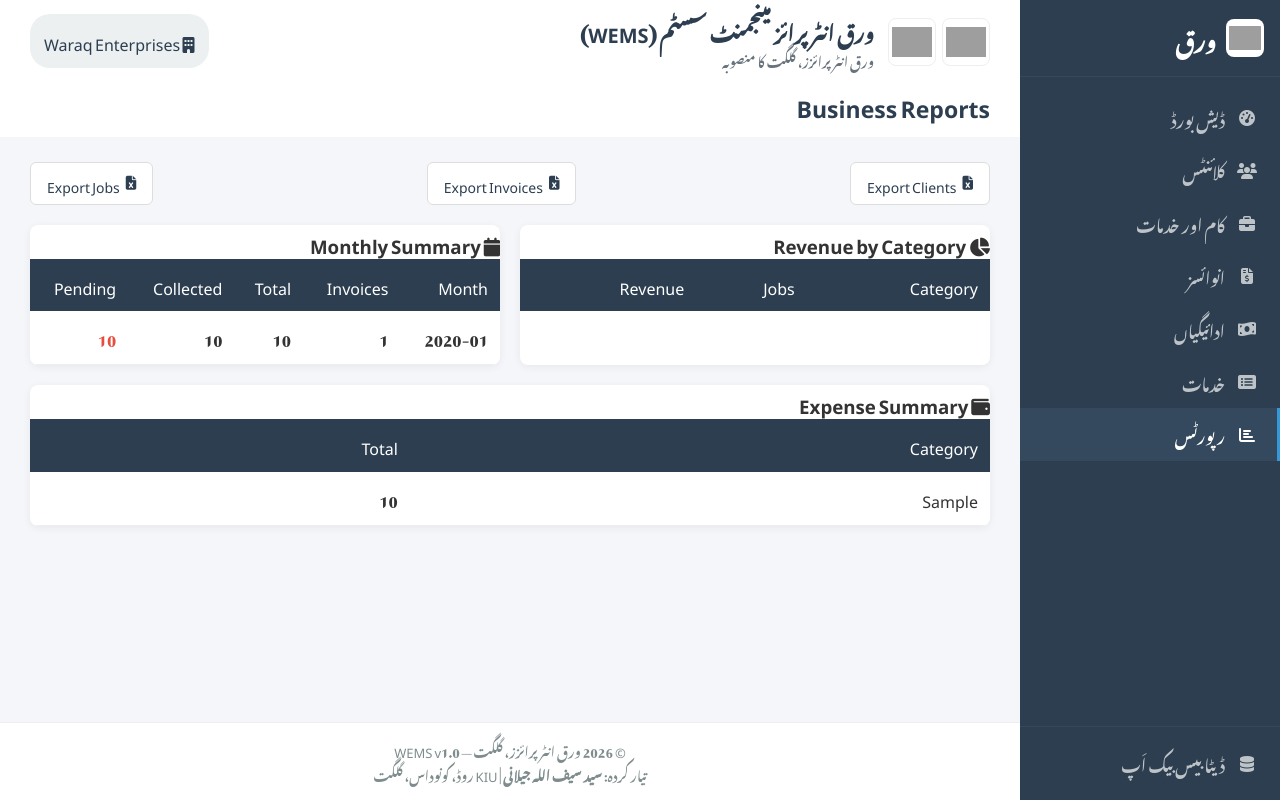
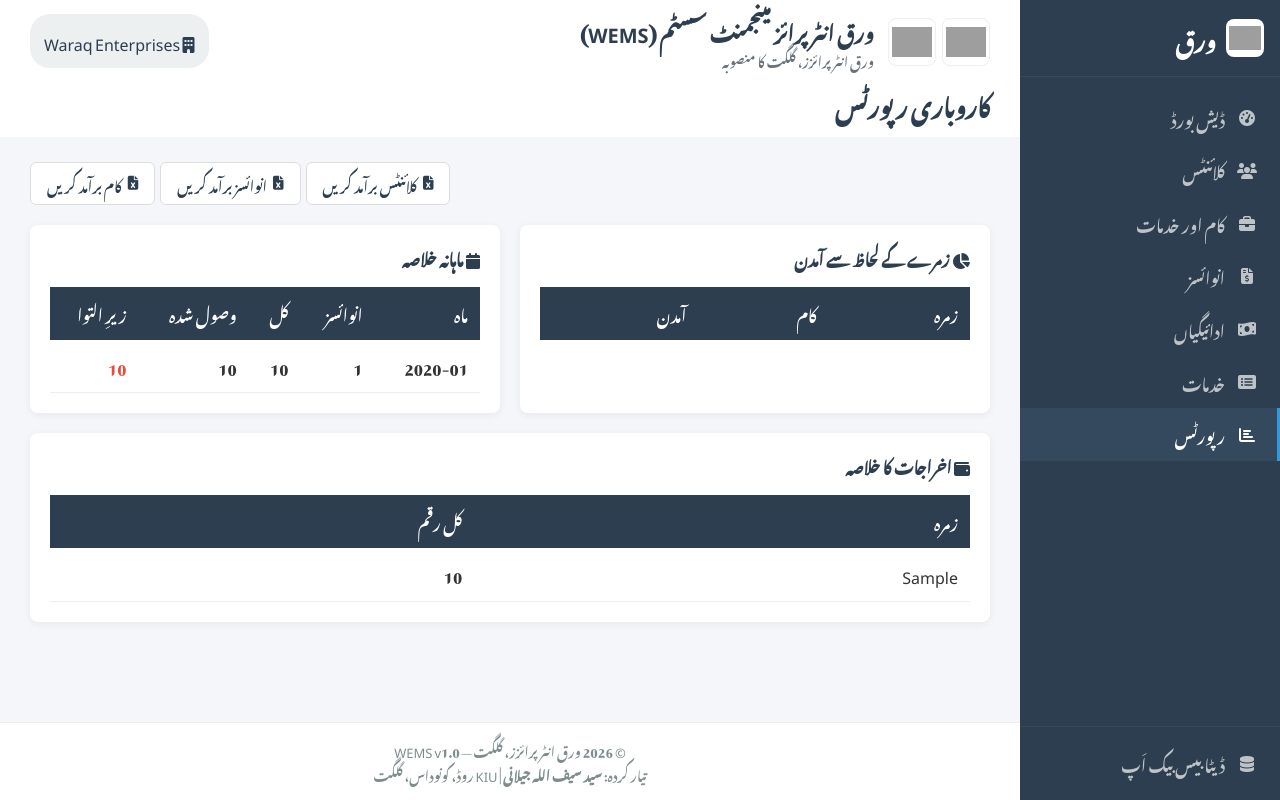
Before and after one commit to xl8saif/WEMS, a Flask app: page /reports in a window 1280 px wide. Run offline with Flask 3, Linux system fonts and the light colour scheme; tables that the repository leaves empty hold one stand-in row (values such as "Sample post"); data that the repository does not hold is empty; grey boxes are pictures that could not be loaded.

Commit message:
Localize business reports and exports to Urdu

```diff
--- a/templates/reports.html
+++ b/templates/reports.html
@@ -1,51 +1,9 @@
 {% extends "base.html" %}
-{% block title %}Reports - WEMS{% endblock %}
-{% block page_title %}Business Reports{% endblock %}
+{% block title %}کاروباری رپورٹس — WEMS{% endblock %}
+{% block page_title %}کاروباری رپورٹس{% endblock %}
 {% block content %}
-<div class="page-actions">
-    <a href="{{ url_for('export_clients') }}" class="btn btn-outline"><i class="fas fa-file-excel"></i> Export Clients</a>
-    <a href="{{ url_for('export_invoices') }}" class="btn btn-outline"><i class="fas fa-file-excel"></i> Export Invoices</a>
-    <a href="{{ url_for('export_jobs') }}" class="btn btn-outline"><i class="fas fa-file-excel"></i> Export Jobs</a>
-</div>
-<div class="dashboard-row">
-    <div class="dashboard-card">
-        <h3><i class="fas fa-chart-pie"></i> Revenue by Category</h3>
-        <table class="data-table">
-            <thead><tr><th>Category</th><th>Jobs</th><th>Revenue</th></tr></thead>
-            <tbody>
-                {% for row in revenue_by_category %}
-                <tr><td>{{ row.category }}</td><td>{{ row.job_count }}</td><td>{{ "{:,.0f}".format(row.revenue) }}</td></tr>
-                {% endfor %}
-            </tbody>
-        </table>
-    </div>
-    <div class="dashboard-card">
-        <h3><i class="fas fa-calendar"></i> Monthly Summary</h3>
-        <table class="data-table">
-            <thead><tr><th>Month</th><th>Invoices</th><th>Total</th><th>Collected</th><th>Pending</th></tr></thead>
-            <tbody>
-                {% for row in monthly_summary %}
-                <tr>
-                    <td>{{ row.month }}</td>
-                    <td>{{ row.invoice_count }}</td>
-                    <td>{{ "{:,.0f}".format(row.total) }}</td>
-                    <td>{{ "{:,.0f}".format(row.collected) }}</td>
-                    <td class="{% if row.pending > 0 %}text-danger{% endif %}">{{ "{:,.0f}".format(row.pending) }}</td>
-                </tr>
-                {% endfor %}
-            </tbody>
-        </table>
-    </div>
-</div>
-<div class="dashboard-card">
-    <h3><i class="fas fa-wallet"></i> Expense Summary</h3>
-    <table class="data-table">
-        <thead><tr><th>Category</th><th>Total</th></tr></thead>
-        <tbody>
-            {% for row in expense_summary %}
-            <tr><td>{{ row.category }}</td><td>{{ "{:,.0f}".format(row.total) }}</td></tr>
-            {% endfor %}
-        </tbody>
-    </table>
-</div>
+<div class="page-actions"><div></div><div class="actions"><a href="{{ url_for('export_clients') }}" class="btn btn-outline"><i class="fas fa-file-excel"></i> کلائنٹس برآمد کریں</a><a href="{{ url_for('export_invoices') }}" class="btn btn-outline"><i class="fas fa-file-excel"></i> انوائسز برآمد کریں</a><a href="{{ url_for('export_jobs') }}" class="btn btn-outline"><i class="fas fa-file-excel"></i> کام برآمد کریں</a></div></div>
+<div class="dashboard-row"><div class="dashboard-card"><div class="card-header"><h3><i class="fas fa-chart-pie"></i> زمرے کے لحاظ سے آمدن</h3></div><div class="card-body"><table class="data-table"><thead><tr><th>زمرہ</th><th>کام</th><th>آمدن</th></tr></thead><tbody>{% for row in revenue_by_category %}<tr><td>{{ category_labels.get(row.category,row.category) }}</td><td>{{ row.job_count }}</td><td>{{ "{:,.0f}".format(row.revenue) }}</td></tr>{% endfor %}</tbody></table></div></div>
+<div class="dashboard-card"><div class="card-header"><h3><i class="fas fa-calendar"></i> ماہانہ خلاصہ</h3></div><div class="card-body"><table class="data-table"><thead><tr><th>ماہ</th><th>انوائسز</th><th>کل</th><th>وصول شدہ</th><th>زیرِ التوا</th></tr></thead><tbody>{% for row in monthly_summary %}<tr><td>{{ row.month }}</td><td>{{ row.invoice_count }}</td><td>{{ "{:,.0f}".format(row.total) }}</td><td>{{ "{:,.0f}".format(row.collected) }}</td><td class="{% if row.pending > 0 %}text-danger{% endif %}">{{ "{:,.0f}".format(row.pending) }}</td></tr>{% endfor %}</tbody></table></div></div></div>
+<div class="dashboard-card"><div class="card-header"><h3><i class="fas fa-wallet"></i> اخراجات کا خلاصہ</h3></div><div class="card-body"><table class="data-table"><thead><tr><th>زمرہ</th><th>کل رقم</th></tr></thead><tbody>{% for row in expense_summary %}<tr><td>{{ row.category }}</td><td>{{ "{:,.0f}".format(row.total) }}</td></tr>{% endfor %}</tbody></table></div></div>
 {% endblock %}
```
